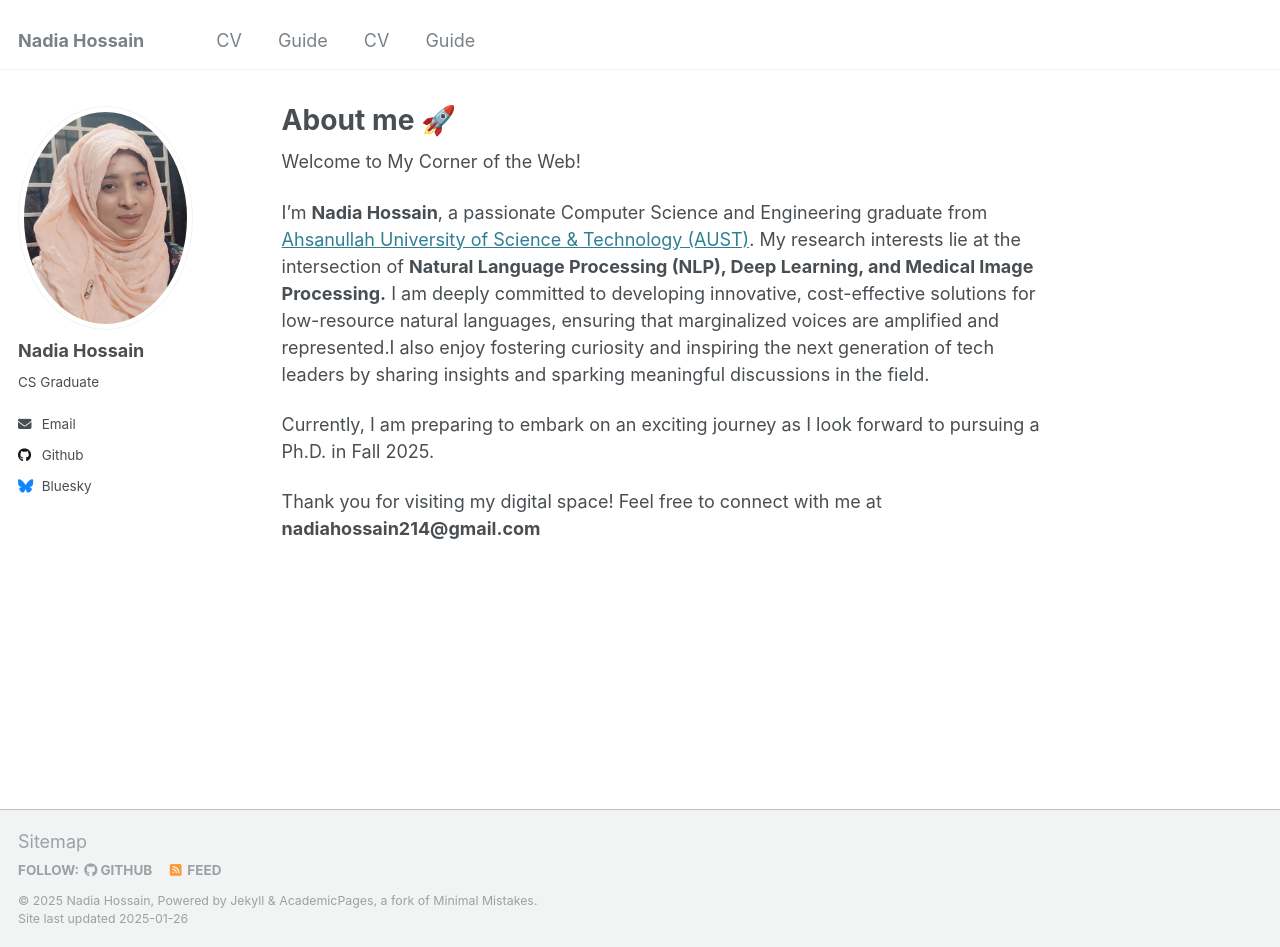
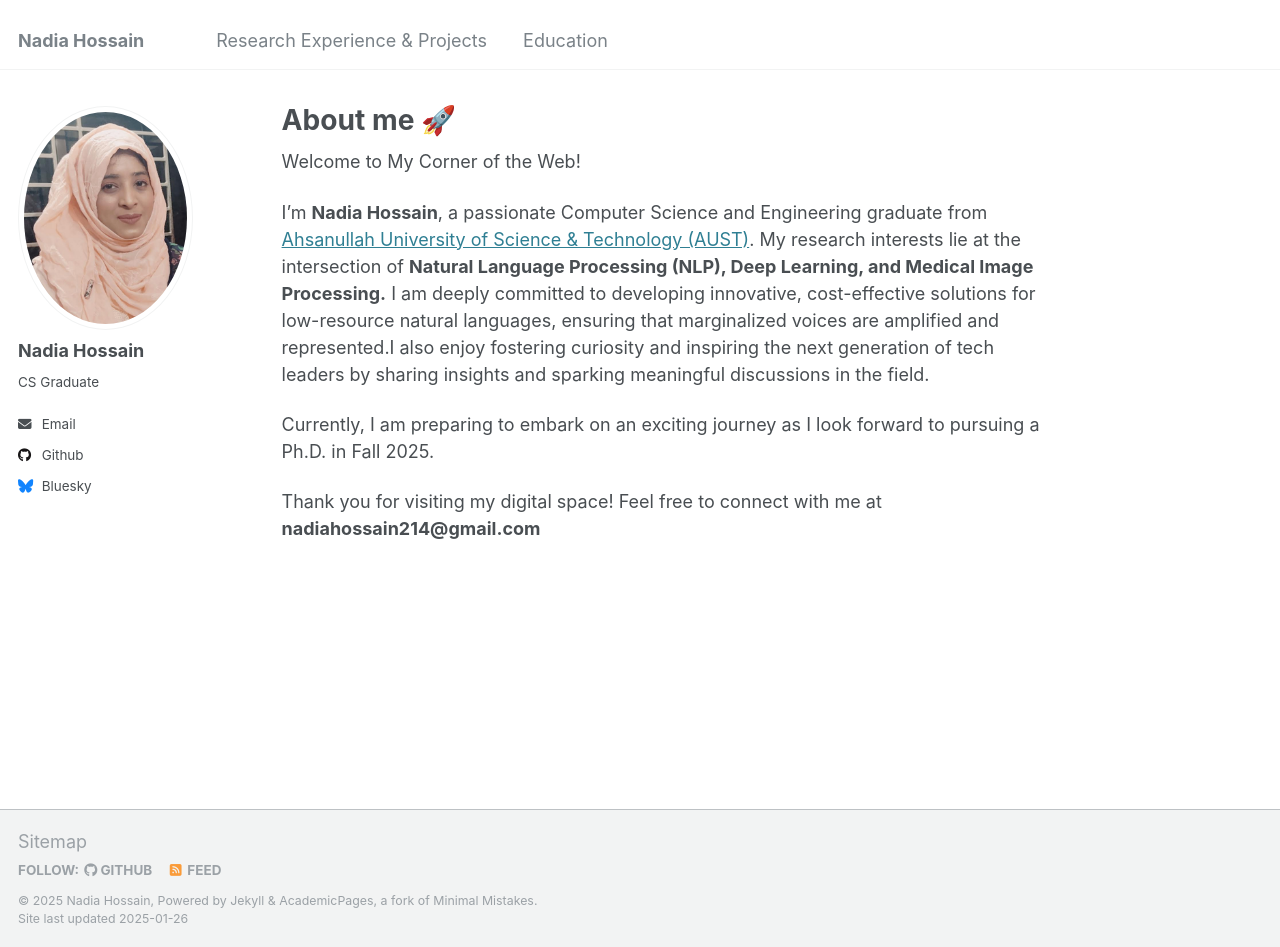
Before and after one commit to Nadia214/hnadia, a Jekyll site: the page built from _pages/about.md, in a window 1280 px wide and 947 px high. Built offline with Jekyll 4.4.1, drawn with Linux system fonts in a browser that asks for light colours.

Commit message:
Update navigation.yml

```diff
--- a/_data/navigation.yml
+++ b/_data/navigation.yml
@@ -7,14 +7,8 @@
 main:
 
 
-  - title: "CV"
+  - title: "Research Experience & Projects"
     url: /cv/
 
-  - title: "Guide"
+  - title: "Education"
     url: /markdown/
-
-  - title: "CV"
-    url: /cv/
-
-  - title: "Guide"
-    url: /markdown/
```
